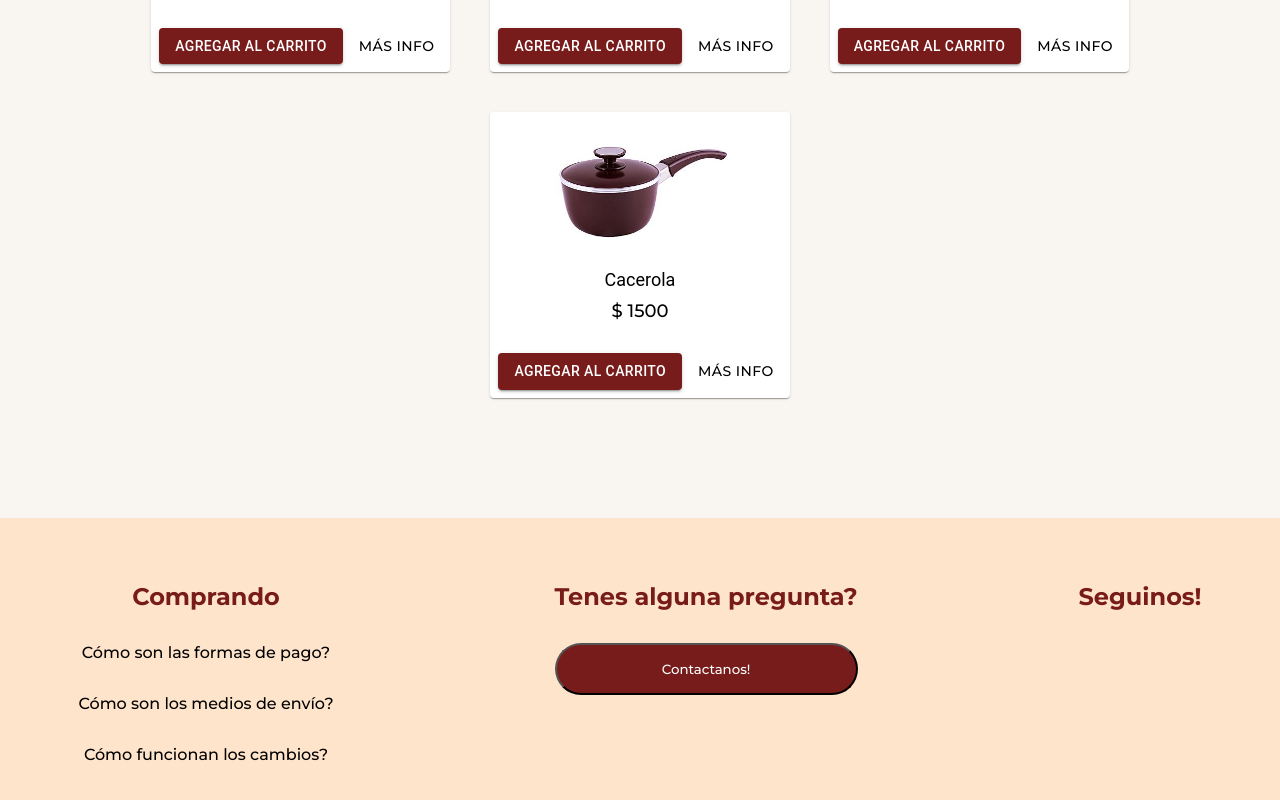
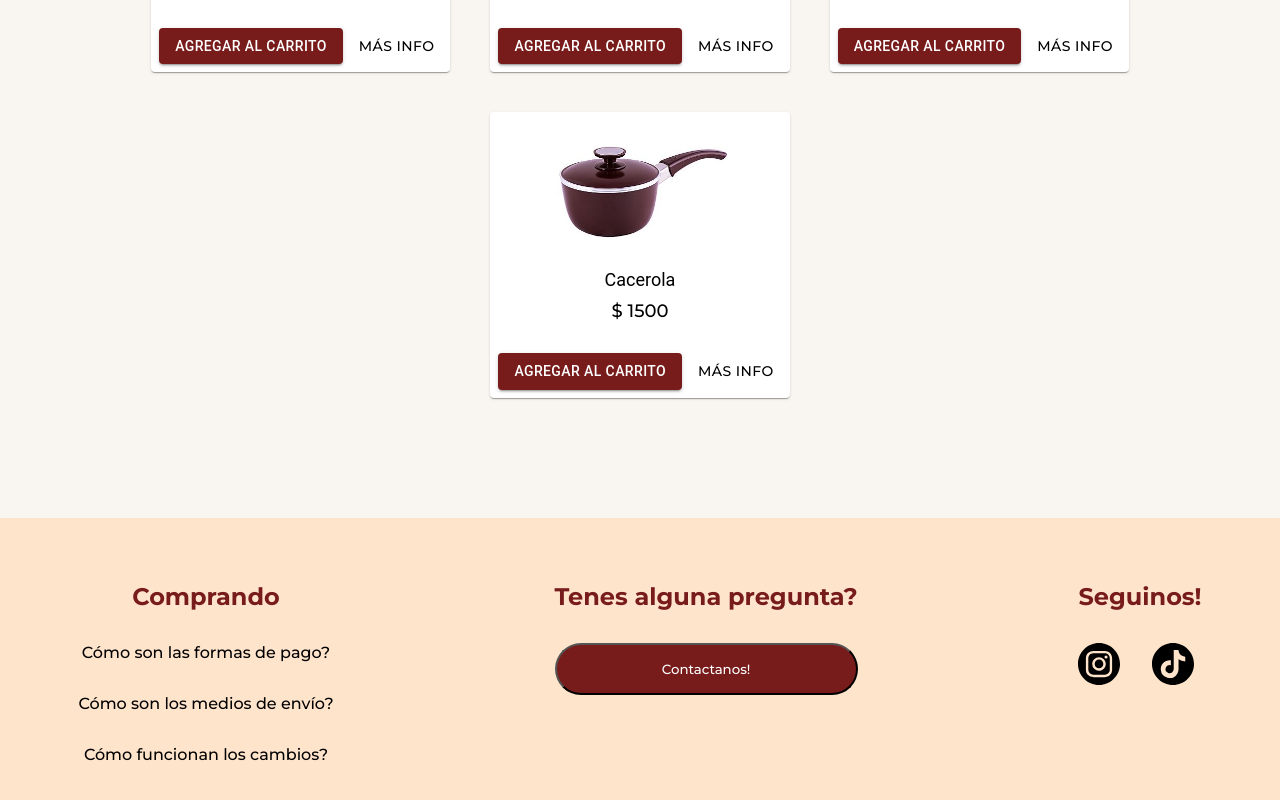
Before and after one commit to Whoiamx/essen-maria-cris, a React (Vite) app: page / in a window 1280 px wide. Shown: the part 2852-3652 px from the top of the page. Built offline with nearby package versions, Linux system fonts and the light colour scheme.

Commit message:
agregando redes sociales en el footer

```diff
--- a/src/components/cart/ProductCartContainer.jsx
+++ b/src/components/cart/ProductCartContainer.jsx
@@ -33,12 +33,15 @@ export const ProductCartContainer = () => {
       {!isCartEmpty && (
         <Box>
           <ProductCartCard />
-          <Typography>Total: ${total}</Typography>
-          <Button>
+          <Typography sx={{ padding: 2, fontSize: 22 }}>
+            Total: ${total}
+          </Typography>
+          <Button sx={{ backgroundColor: "#771B1B", width: "100%" }}>
             <a
               href="https://wa.me/5491163099115"
               target="_blank"
               rel="noopener noreferrer"
+              style={{ color: "white" }}
             >
               Enviar
             </a>
--- a/src/components/navbar/NavbarItems.jsx
+++ b/src/components/navbar/NavbarItems.jsx
@@ -3,12 +3,8 @@ import { Input } from "@mui/material";
 import { useRef, useState } from "react";
 
 export const NavbarItems = () => {
-  const [IsVisible, setIsVisible] = useState(true);
+  const [IsVisible, setIsVisible] = useState(false);
   const shopCart = useRef();
-
-  const handleVisibleCart = () => {
-    setIsVisible((prevState) => !prevState);
-  };
 
   return (
     <>
--- a/src/components/products/ProductContainerMain.jsx
+++ b/src/components/products/ProductContainerMain.jsx
@@ -7,6 +7,7 @@ import { useSelector } from "react-redux";
 
 export const ProductContainerMain = ({ title }) => {
   const productsAll = useSelector((state) => state.products.products);
+  console.log(productsAll);
 
   return (
     <>
@@ -36,7 +37,8 @@ export const ProductContainerMain = ({ title }) => {
             flexWrap: "wrap",
           }}
         >
-          {productsAll.map((el) => (
+          {productsAll
+            ? productsAll.map((el) => (
                 <ProductCard
                   id={el.id}
                   name={el.name}
@@ -44,7 +46,8 @@ export const ProductContainerMain = ({ title }) => {
                   price={el.price}
                   key={el.id}
                 />
-          ))}
+              ))
+            : ""}
         </Box>
       </Box>
     </>
--- a/src/index.css
+++ b/src/index.css
@@ -143,3 +143,8 @@ form {
   flex-direction: column;
   gap: 2em;
 }
+
+.redes-icons {
+  display: flex;
+  gap: 2em;
+}
--- a/src/ui/Footer.jsx
+++ b/src/ui/Footer.jsx
@@ -21,6 +21,30 @@ export const Footer = () => {
       </div>
       <div className="social-media">
         <p className="title-footer">Seguinos!</p>
+        <div className="redes-icons">
+          <a href="https://www.instagram.com/?hl=es" target="_blank">
+            <svg
+              xmlns="http://www.w3.org/2000/svg"
+              width="42"
+              height="42"
+              viewBox="0 0 24 24"
+              fill="#000"
+            >
+              <path d="M12 0c6.6274 0 12 5.3726 12 12s-5.3726 12-12 12S0 18.6274 0 12 5.3726 0 12 0zm3.115 4.5h-6.23c-2.5536 0-4.281 1.6524-4.3805 4.1552L4.5 8.8851v6.1996c0 1.3004.4234 2.4193 1.2702 3.2359.7582.73 1.751 1.1212 2.8818 1.1734l.2633.006h6.1694c1.3004 0 2.389-.4234 3.1754-1.1794.762-.734 1.1817-1.7576 1.2343-2.948l.0056-.2577V8.8851c0-1.2702-.4234-2.3589-1.2097-3.1452-.7338-.762-1.7575-1.1817-2.9234-1.2343l-.252-.0056zM8.9152 5.8911h6.2299c.9072 0 1.6633.2722 2.2076.8166.4713.499.7647 1.1758.8103 1.9607l.0063.2167v6.2298c0 .9375-.3327 1.6936-.877 2.2077-.499.4713-1.176.7392-1.984.7806l-.2237.0057H8.9153c-.9072 0-1.6633-.2722-2.2076-.7863-.499-.499-.7693-1.1759-.8109-2.0073l-.0057-.2306V8.885c0-.9073.2722-1.6633.8166-2.2077.4712-.4713 1.1712-.7392 1.9834-.7806l.2242-.0057h6.2299-6.2299zM12 8.0988c-2.117 0-3.871 1.7238-3.871 3.871A3.8591 3.8591 0 0 0 12 15.8408c2.1472 0 3.871-1.7541 3.871-3.871 0-2.117-1.754-3.871-3.871-3.871zm0 1.3911c1.3609 0 2.4798 1.119 2.4798 2.4799 0 1.3608-1.119 2.4798-2.4798 2.4798-1.3609 0-2.4798-1.119-2.4798-2.4798 0-1.361 1.119-2.4799 2.4798-2.4799zm4.0222-2.3589a.877.877 0 1 0 0 1.754.877.877 0 0 0 0-1.754z" />
+            </svg>
+          </a>
+          <a href="https://www.tiktok.com/?lang=es" target="_blank">
+            <svg
+              xmlns="http://www.w3.org/2000/svg"
+              width="42"
+              height="42"
+              viewBox="0 0 24 24"
+              fill="#000"
+            >
+              <path d="M12 0c6.6274 0 12 5.3726 12 12s-5.3726 12-12 12S0 18.6274 0 12 5.3726 0 12 0Zm3.1623 4h-2.7508v10.9209a2.3324 2.3324 0 0 1-3.0455 2.2209 2.3324 2.3324 0 0 1 1.4129-4.4459V9.8862a5.0812 5.0812 0 0 0-5.7481 5.5912 5.0805 5.0805 0 0 0 3.802 4.3668 5.0818 5.0818 0 0 0 5.423-2.0286c.5899-.8501.9062-1.86.9065-2.8947V9.3345A6.5666 6.5666 0 0 0 19 10.5614V7.83a3.796 3.796 0 0 1-2.0944-.6295 3.8188 3.8188 0 0 1-1.6852-2.5075 3.7856 3.7856 0 0 1-.058-.693Z" />
+            </svg>
+          </a>
+        </div>
       </div>
     </div>
   );
```
Lines whose indentation alone changed are shown as unchanged.
